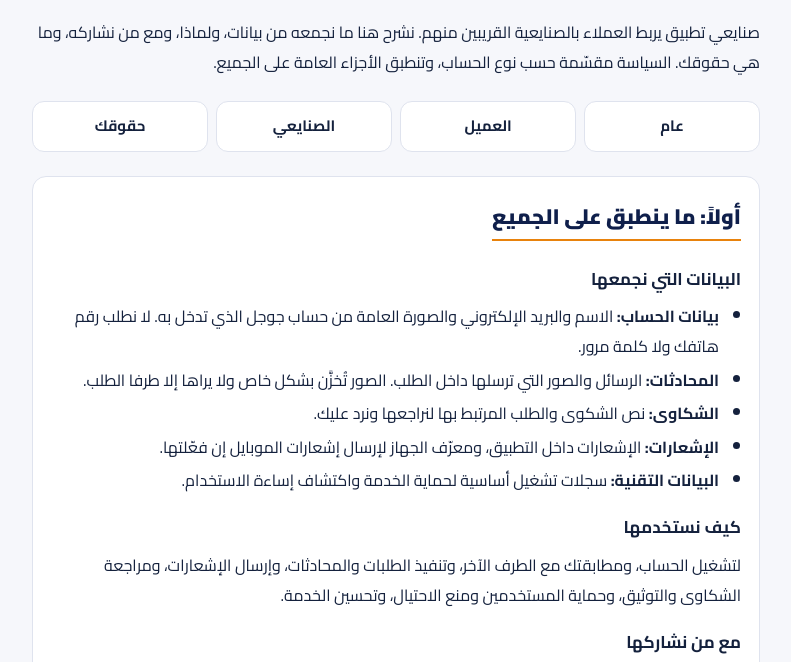
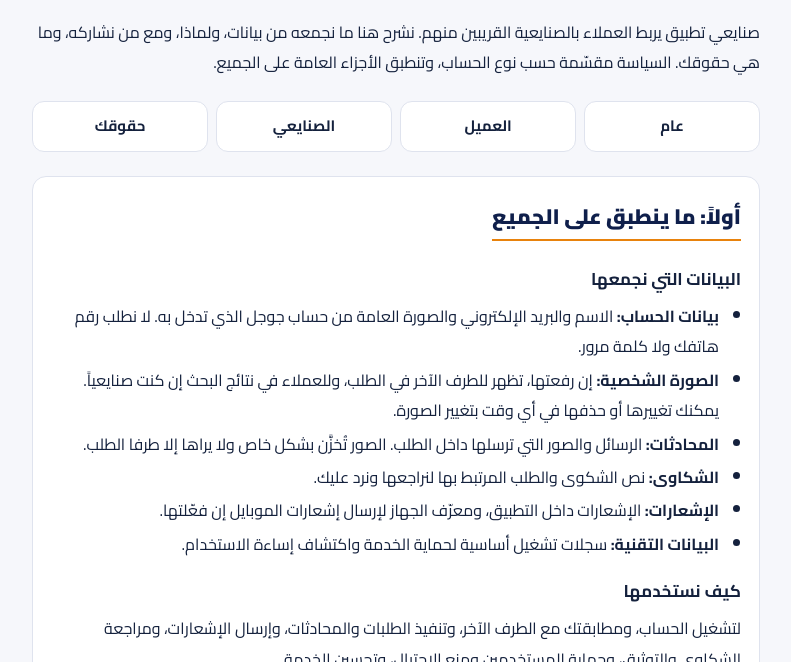
Before and after one commit to saico4687-dotcom/sanay3y-legal, a plain HTML site: page index.html in a window 1280 px wide. Shown: the part 119-781 px from the top of the page, without its empty margins (244-1035 px from the left). Drawn offline with Linux system fonts and the light colour scheme.

Commit message:
Add personal image data collection information

```diff
--- a/index.html
+++ b/index.html
@@ -39,6 +39,7 @@ p{margin:6px 0}
 <h3>البيانات التي نجمعها</h3>
 <ul>
 <li><b>بيانات الحساب:</b> الاسم والبريد الإلكتروني والصورة العامة من حساب جوجل الذي تدخل به. لا نطلب رقم هاتفك ولا كلمة مرور.</li>
+<li><b>الصورة الشخصية:</b> إن رفعتها، تظهر للطرف الآخر في الطلب، وللعملاء في نتائج البحث إن كنت صنايعياً. يمكنك تغييرها أو حذفها في أي وقت بتغيير الصورة.</li>
 <li><b>المحادثات:</b> الرسائل والصور التي ترسلها داخل الطلب. الصور تُخزَّن بشكل خاص ولا يراها إلا طرفا الطلب.</li>
 <li><b>الشكاوى:</b> نص الشكوى والطلب المرتبط بها لنراجعها ونرد عليك.</li>
 <li><b>الإشعارات:</b> الإشعارات داخل التطبيق، ومعرّف الجهاز لإرسال إشعارات الموبايل إن فعّلتها.</li>
```
